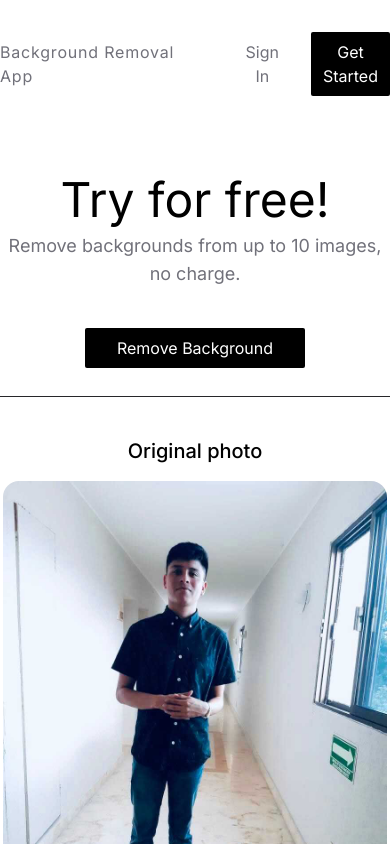
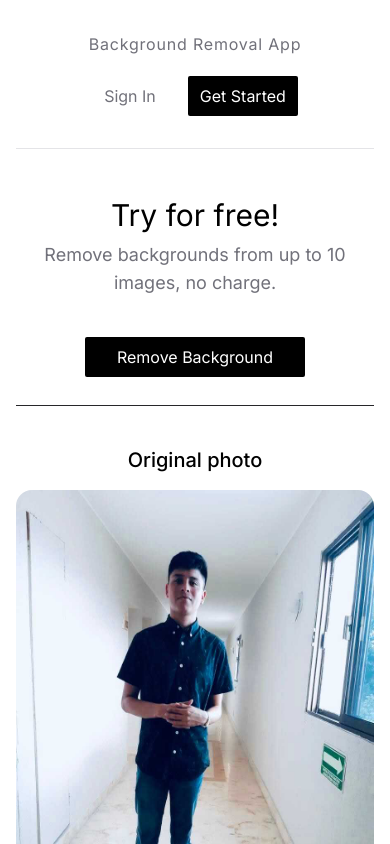
Before and after one commit to rowyio/demo-microsaas, a Next.js app: page / in a window 390 px wide. Shown: the top 844 px of the page. Built offline with nearby package versions, Linux system fonts and the light colour scheme; no server answers.

Commit message:
adding responsive styles

```diff
--- a/components/Header.tsx
+++ b/components/Header.tsx
@@ -23,12 +23,12 @@ export default function Header() {
   };
 
   return (
-    <div className="flex items-center gap-12 py-8">
-      <div className=" tracking-wider text-zinc-500">
+    <div className="block items-center gap-12 border-b border-b-zinc-200 py-8 md:flex md:border-b-0">
+      <div className="mb-5 text-center tracking-wider text-zinc-500 md:mb-0">
         <Link href={user ? "/remove" : "/"}>Background Removal App</Link>
       </div>
-      <div className="flex-1 ">
-        <ul className="flex justify-end gap-5 text-zinc-500">
+      <div className="block flex-1">
+        <ul className="flex justify-center gap-5 text-zinc-500 md:justify-end">
           {!user && (
             <>
               <li>
--- a/components/Hero.tsx
+++ b/components/Hero.tsx
@@ -15,7 +15,7 @@ export default function Hero({
 }: Props) {
   return (
     <div className={`border-b border-zinc-800 pb-7 text-${alignment}`}>
-      <h1 className="text-5xl">{heading}</h1>
+      <h1 className="text-3xl md:text-5xl">{heading}</h1>
       <p className="pt-2 text-lg text-zinc-500">{subHeading}</p>
       {link && (
         <Link href={link.to}>
--- a/components/Layout.tsx
+++ b/components/Layout.tsx
@@ -19,7 +19,7 @@ export default function Layout({ children }: { children: ReactNode }) {
 
   return (
     <div
-      className={`${inter.className} m-auto flex min-h-screen w-full max-w-5xl flex-col`}
+      className={`${inter.className} m-auto flex min-h-screen max-w-5xl flex-col px-4 md:px-0`}
     >
       <Header />
       <main className="flex w-full flex-1 flex-col">{children}</main>
--- a/components/Packages.tsx
+++ b/components/Packages.tsx
@@ -55,7 +55,7 @@ export default function Packages() {
   }, []);
 
   return (
-    <div className="flex gap-8">
+    <div className="gap-8 space-y-10 sm:block md:flex md:space-y-0">
       {packages &&
         packages.map((pack) => (
           <div
--- a/pages/dashboard.tsx
+++ b/pages/dashboard.tsx
@@ -41,7 +41,7 @@ export default function Dashboard() {
         </div>
         <div>
           <div className="flex items-baseline justify-between">
-            <h2 className="mb-3 text-2xl tracking-wide">Credit packages</h2>
+            <h2 className="mb-3 text-2xl tracking-wide">Packages</h2>
             <div className="rounded-md border  bg-zinc-200 px-2 text-sm">
               Note: 1 credit = 1 photo
             </div>
--- a/pages/remove.tsx
+++ b/pages/remove.tsx
@@ -124,7 +124,7 @@ export default function RemoveBackground() {
         />
       </div>
 
-      <div className="my-16 flex gap-12">
+      <div className="my-16 block gap-12 space-y-8 md:flex md:space-y-0">
         <div className="flex-1">
           <h1 className="mb-5 text-2xl">Upload</h1>
           {localFile && (
```
